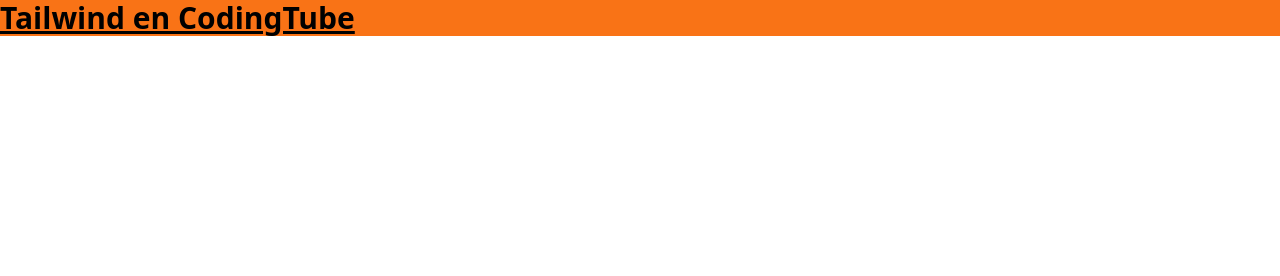
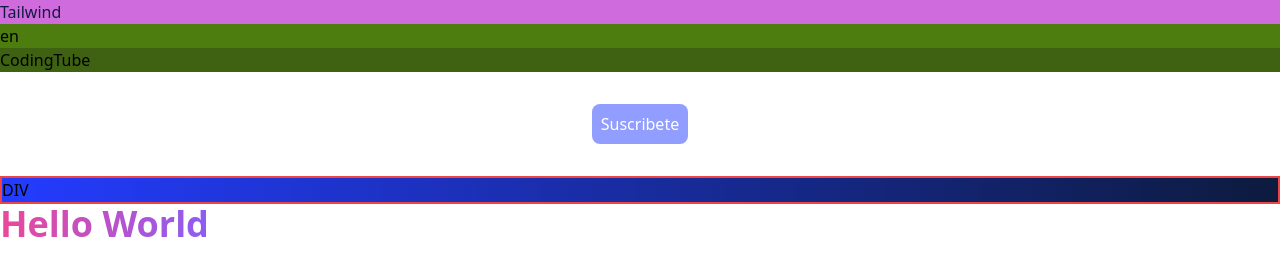
Before and after one commit to dturin1997/TailwindDesdeCero_CodingTube, a website: page TailwindDesdeCero/src/index.html in a window 1280 px wide. Drawn offline with Linux system fonts and the light colour scheme.

Commit message:
Como aplicar colores en TAILWIND y personalizarlos

```diff
--- a/TailwindDesdeCero/src/index.html
+++ b/TailwindDesdeCero/src/index.html
@@ -10,11 +10,30 @@
     />
     <!-- <script src="https://cdn.tailwindcss.com"></script> -->
     <link href="./output.css" rel="stylesheet" />
-    <title>Tailwind - Instalación</title>
+    <title>Tailwind - Colores</title>
   </head>
   <body>
-    <h1 class="bg-orange-500 text-3xl font-bold underline">
-      Tailwind en CodingTube
-    </h1>
+    <h2 class="bg-[#d06bdd] text-azul-oscuro">Tailwind</h2>
+    <h2 class="bg-lime-700">en</h2>
+    <h2 class="bg-lime-800">CodingTube</h2>
+
+    <button
+      class="bg-azul-claro/50 hover:bg-azul-oscuro text-white p-2 rounded-lg w-24 mx-auto block my-8"
+    >
+      Suscribete
+    </button>
+
+    <div
+      class="bg-gradient-to-r from-azul-claro to-azul-oscuro border-red-500 border-2"
+    >
+      DIV
+    </div>
+
+    <div class="text-4xl font-extrabold">
+      <span
+        class="bg-clip-text text-transparent bg-gradient-to-r from-pink-500 to-violet-500"
+        >Hello World
+      </span>
+    </div>
   </body>
 </html>
--- a/TailwindDesdeCero/tailwind.config.js
+++ b/TailwindDesdeCero/tailwind.config.js
@@ -2,7 +2,12 @@
 module.exports = {
   content: ["./src/**/*.{html,js}"],
   theme: {
-    extend: {},
+    extend: {
+      colors: {
+        "azul-claro": "#243cff",
+        "azul-oscuro": "#0d1b3e",
+      },
+    },
   },
   plugins: [],
 };
```
Also changed, not shown: TailwindDesdeCero/src/output.css.
